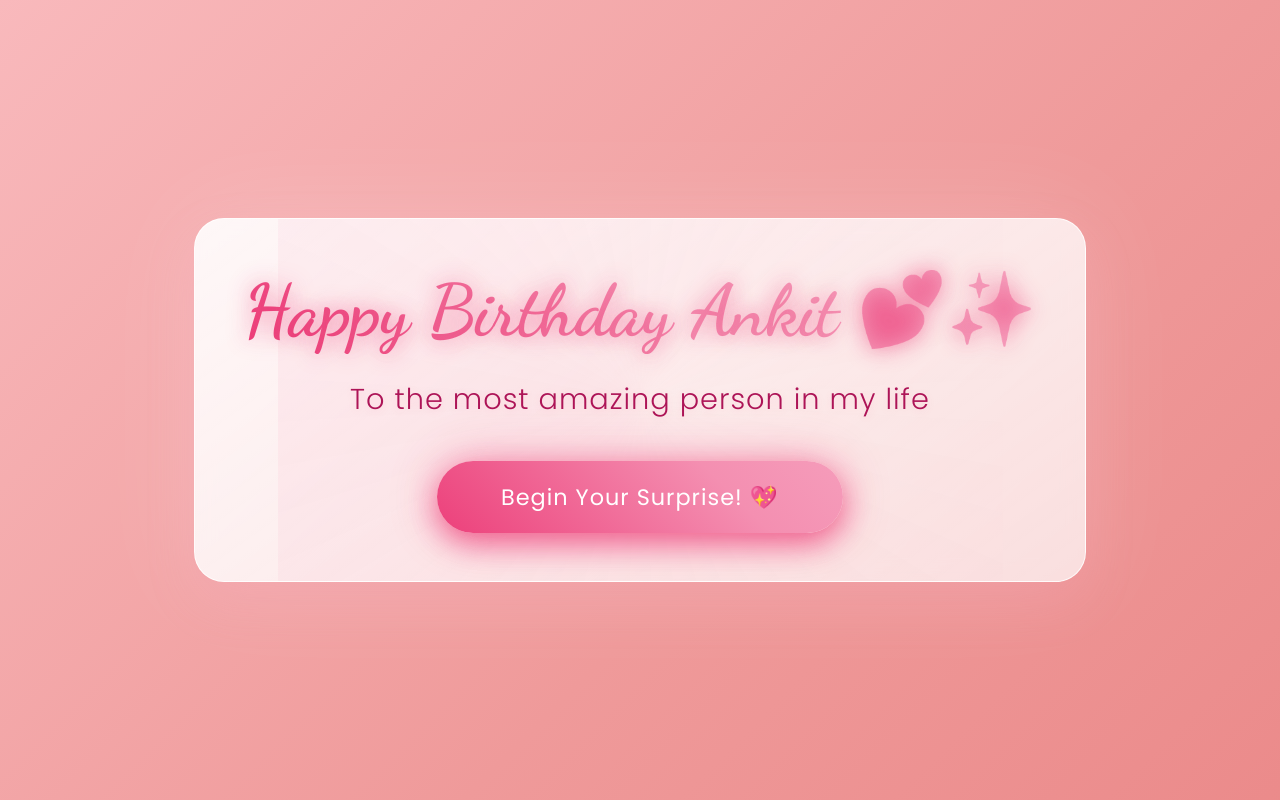
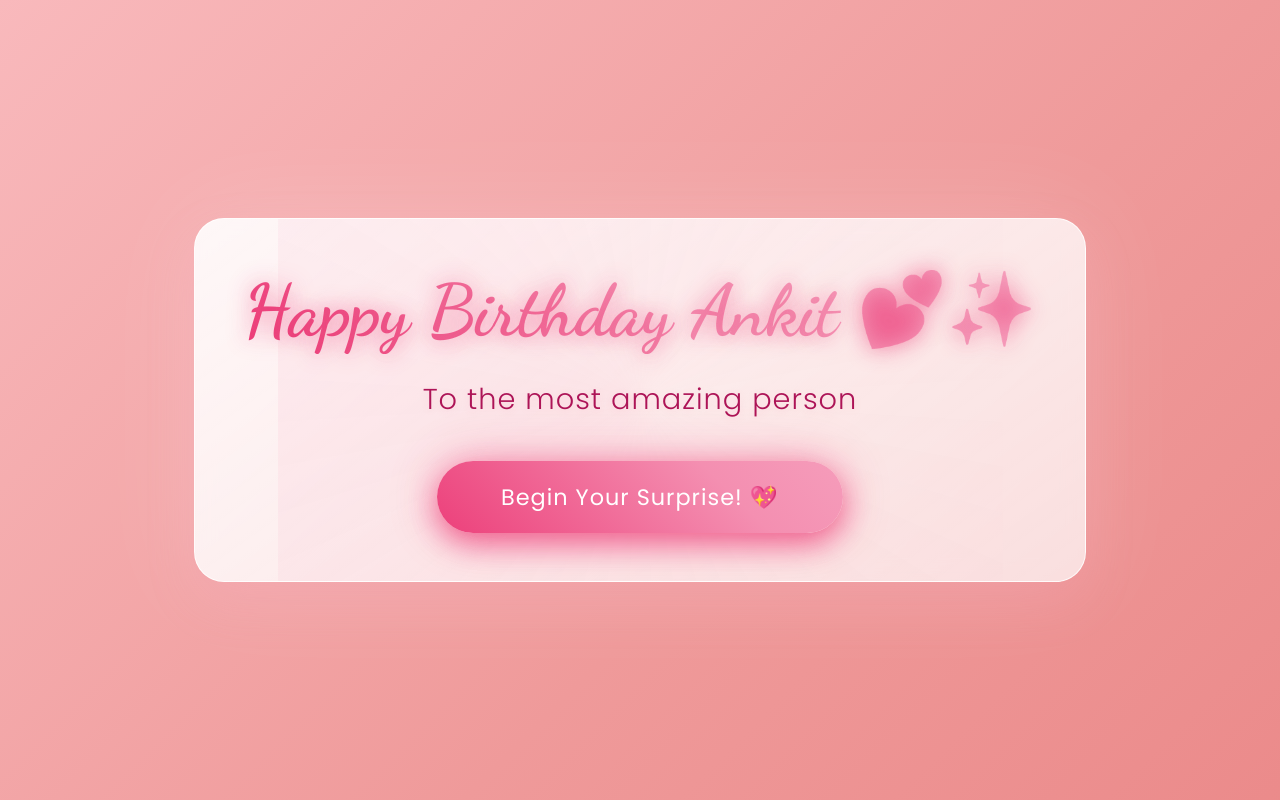
Before and after one commit to practiceop/happy_birthday_ankit, a plain HTML site: page index.html in a window 1280 px wide. Drawn offline with nearby package versions, Linux system fonts and the light colour scheme.

Commit message:
Update index.html

```diff
--- a/index.html
+++ b/index.html
@@ -380,7 +380,7 @@
 <h1 class="glow">Happy Birthday Ankit  💕✨</h1>
         <div class="subtitle">
 
-            To the most amazing person in my life
+            To the most amazing person
         </div>
         <div class="love-message">
 
```
